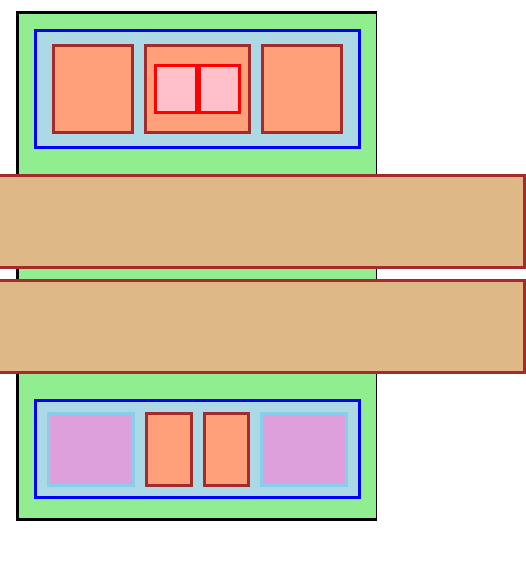
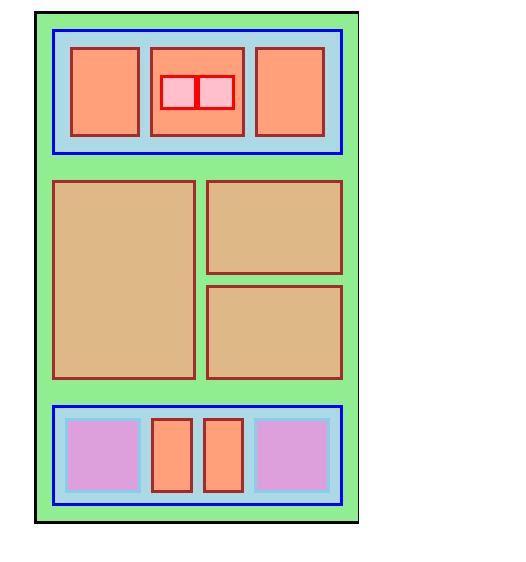
Before and after one commit to The-Icon-debug/skeleton-css, a plain HTML site: page index.html in a window 390 px wide. Shown: the whole page, 526 px wide, since content can reach past the window. Drawn offline with Linux system fonts and the light colour scheme.

Commit message:
responsive

```diff
--- a/style.css
+++ b/style.css
@@ -16,19 +16,20 @@ body {
     border-right: 1px;
     border-style: solid;
     padding: 15px;
-    height: 510px;
+    width: min(90%, 70.5rem);
+    margin: 0 auto;
 }
 
 .bg-lg-blue {
     border: 3px solid blue;
     background-color: lightblue;
     padding: 15px;
-    height: 120px;
     margin-bottom: 25px;
     display: flex;
     gap: 10px;
     justify-content: center;
     align-items: center;
+    flex-wrap: wrap;
 }
 
 .bg-lg-blue div {
@@ -43,12 +44,13 @@ body {
     padding: 7px;
     justify-content: center;
     align-items: center;
+    flex-wrap: wrap;
 }
 
 .split div {
     border: 3px solid red;
     background-color: pink;
-    height: 50px;
+    height: 35px;
 }
 
 .mid-section {
@@ -57,11 +59,11 @@ body {
     gap: 10px;
     justify-content: center;
     align-items: center;
-    /*width: 1290px;*/
+    flex-wrap: wrap;
 }
 
 .mid-section div {
-    width: 640px;
+    flex: 1;
 }
 
 .mid-section > .main-bx {
@@ -76,24 +78,27 @@ body {
     gap: 10px;
     justify-content: center;
     align-items: center;
+    flex-wrap: wrap;
+    height: 200px;
+
 }
 
 .dflt div {
     border: 3px solid brown;
     background-color: burlywood;
-    height: 95px;
+    width: 100%;
+    flex: 1;
 }
 
 .bottom {
     border: 3px solid blue;
     background-color: lightblue;
     padding: 10px;
-    height: 100px;
-    /*width: 1290px;*/
     display: flex;
     gap: 10px;
     justify-content: center;
     align-items: center;
+    flex-wrap: wrap;
 }
 
 .bottom div {
```
